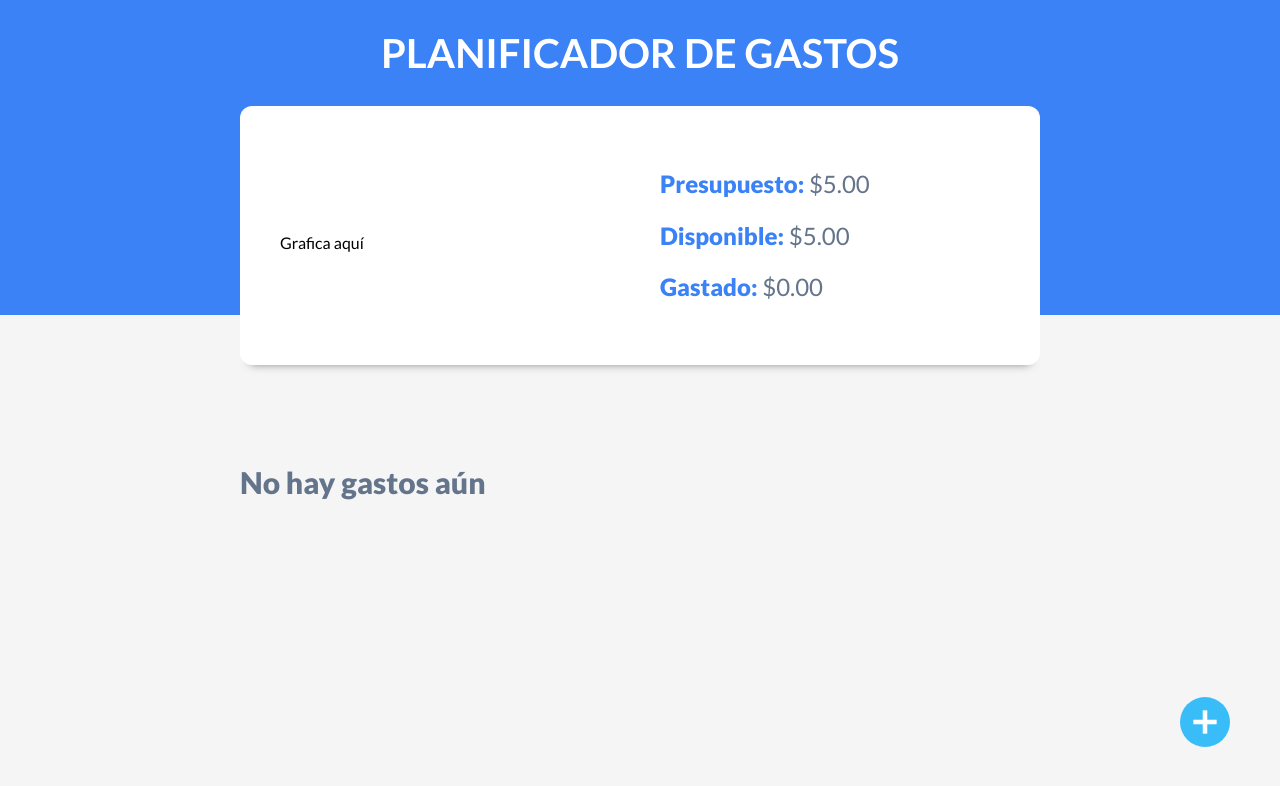
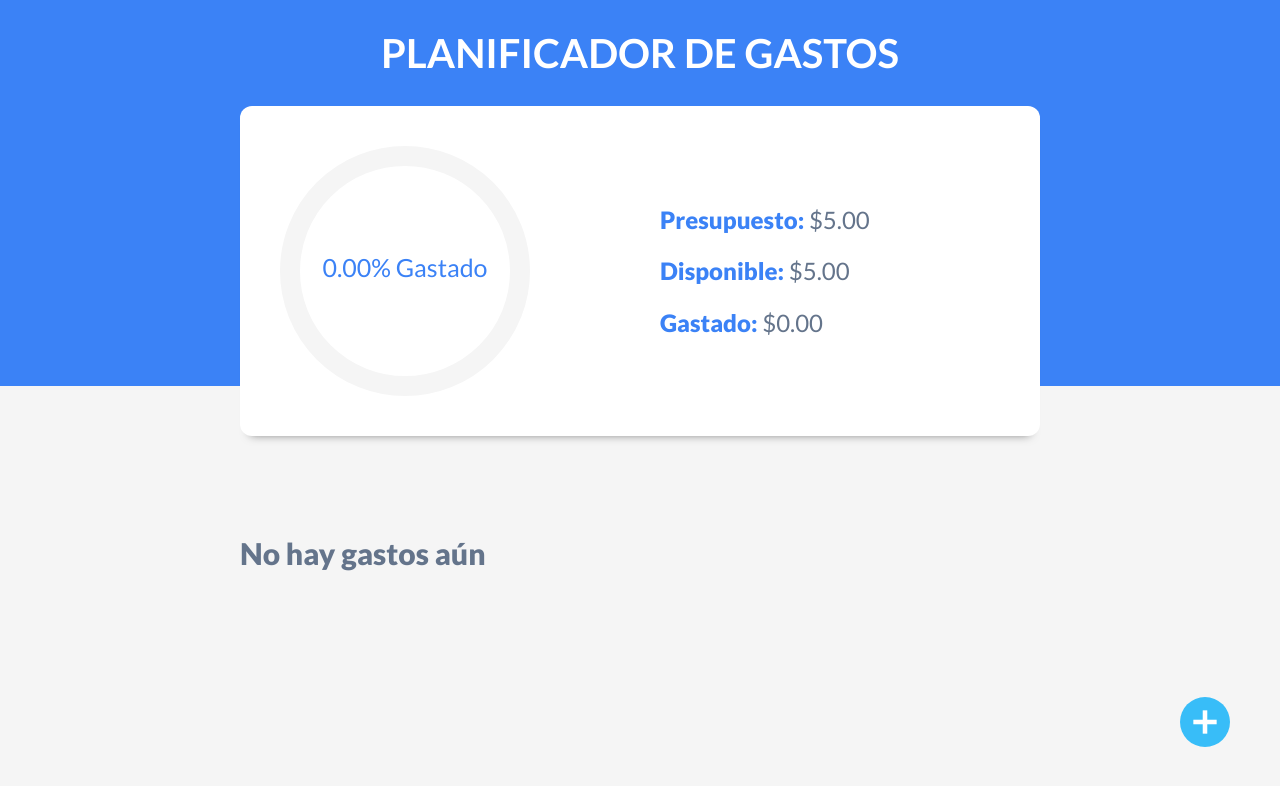
Before and after one commit to Ivowainer/Expenses-control, a React (Vite) app: page / in a window 1280 px wide. Both pictures are taken after typing "5" into the empty fields and a click on the input "Añadir". Shown: the top 786 px of the page. Built offline with nearby package versions, Linux system fonts and the light colour scheme.

Commit message:
Expense Chart Finished

```diff
--- a/package.json
+++ b/package.json
@@ -10,6 +10,7 @@
   "dependencies": {
     "prop-types": "^15.8.1",
     "react": "^17.0.2",
+    "react-circular-progressbar": "^2.0.4",
     "react-dom": "^17.0.2",
     "react-swipeable-list": "^1.5.1"
   },
--- a/src/App.jsx
+++ b/src/App.jsx
@@ -47,7 +47,7 @@
       //Actualizar
       const gastosActualizados = gastos.map( gastoState => gastoState.id === gasto.id ? gasto : gastoState)
       setGastos(gastosActualizados)
-
+      setGastoEditar({})
 
     }else{
       //Nuevo gasto
--- a/src/components/ControlPresupuesto.jsx
+++ b/src/components/ControlPresupuesto.jsx
@@ -1,14 +1,24 @@
 import { useEffect, useState } from 'react'
+import { CircularProgressbar, buildStyles } from 'react-circular-progressbar'
+import 'react-circular-progressbar/dist/styles.css'
 
 const ControlPresupuesto = ({ presupuesto, gastos }) => {
     const [disponible, setDisponible] = useState(0)
     const [gastado, setGastado] = useState(0)
+    const [porcentaje, setPorcentaje] = useState(0)
 
     useEffect(() => {
         const totalGastado = gastos.reduce( (total, gasto) => gasto.cantidad + total, 0);
+        const totalDisponible = presupuesto - totalGastado;
+
+        //Calcular porcentaje gastado
+        const nuevoPorcentaje = (( (presupuesto -  totalDisponible) / presupuesto) * 100).toFixed(2);
+        setTimeout(() => {
+            setPorcentaje(nuevoPorcentaje)
+        }, 600)
 
         setGastado(totalGastado);
-        setDisponible(presupuesto - totalGastado)
+        setDisponible(totalDisponible)
     }, [gastos])
 
     const formatearCantidad = cantidad => {
@@ -21,7 +31,15 @@
     return (
         <div className='contenedor-presupuesto contenedor sombra dos-columnas'>
             <div className="">
-                <p>Grafica aquí</p>
+                <CircularProgressbar
+                    styles={buildStyles({
+                        pathColor: '#3B82F6',
+                        trailColor: '#F5F5F5',
+                        textColor: '#3B82F6'
+                    })}
+                    value={porcentaje}
+                    text={`${porcentaje}% Gastado`}
+                />
             </div>
             <div className="contenido-presupuesto">
                 <p><span>Presupuesto: </span> {formatearCantidad(presupuesto)}</p>
--- a/src/components/Modal.jsx
+++ b/src/components/Modal.jsx
@@ -77,6 +77,7 @@
                         placeholder='Añade el nombre del Gasto'
                         onChange={e => setNombre(e.target.value)}
                         value={nombre}
+                        autoComplete="off"
                     />
                 </div>
                 <div className="campo">
```
Also changed, not shown: 1 other file (tests, documents, lock files or other folders).
